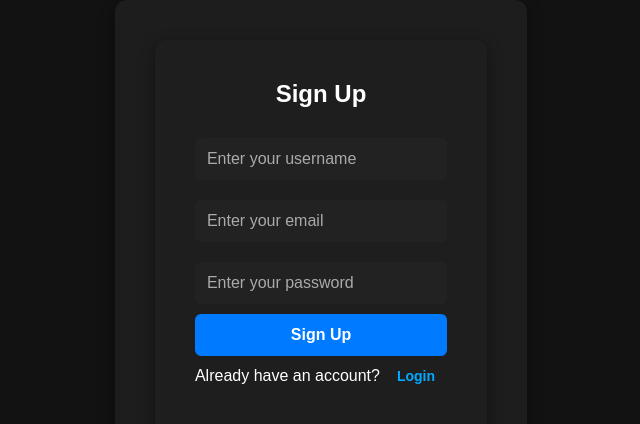
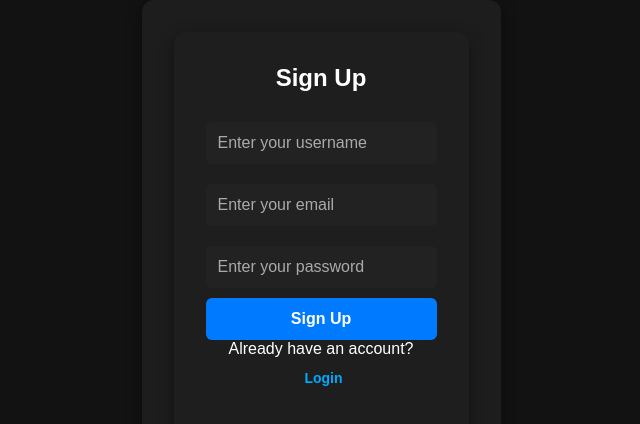
Before and after one commit to abhigyan3819/codespaces-react, a React (Vite) app: page / in a window 1280 px wide. Shown: the top 424 px of the page, without its empty margins (319-959 px from the left). Built offline with nearby package versions, Linux system fonts and the light colour scheme.

Commit message:
Update register.css

```diff
--- a/src/components/register/register.css
+++ b/src/components/register/register.css
@@ -18,12 +18,13 @@
 /* Container */
 .container {
   width: 100%;
-    max-width: 500px;
+  max-width: 400px;
   background: rgba(30, 30, 30, 0.9);
-    padding: 2.5rem;
+  padding: 2rem;
   border-radius: 12px;
   box-shadow: 0 4px 15px rgba(0, 0, 0, 0.4);
   text-align: center;
+  position: relative;
 }
 
 /* Title */
@@ -32,6 +33,25 @@
   font-weight: bold;
   color: #ffffff;
   margin-bottom: 20px;
+}
+
+/* Form Box (Ensures No Overlap) */
+.form-box {
+  display: flex;
+  flex-direction: column;
+  animation: fadeIn 0.5s ease-in-out;
+}
+
+/* Fade In Animation */
+@keyframes fadeIn {
+  from {
+    opacity: 0;
+    transform: scale(0.9);
+  }
+  to {
+    opacity: 1;
+    transform: scale(1);
+  }
 }
 
 /* Form */
@@ -67,7 +87,7 @@
   transition: 0.3s;
 }
 
-  /* Primary Button (Login & Sign In) */
+/* Primary Button (Login & Sign Up) */
 button[type="submit"] {
   background: #007bff;
   color: #fff;
```
Lines whose indentation alone changed are shown as unchanged.
